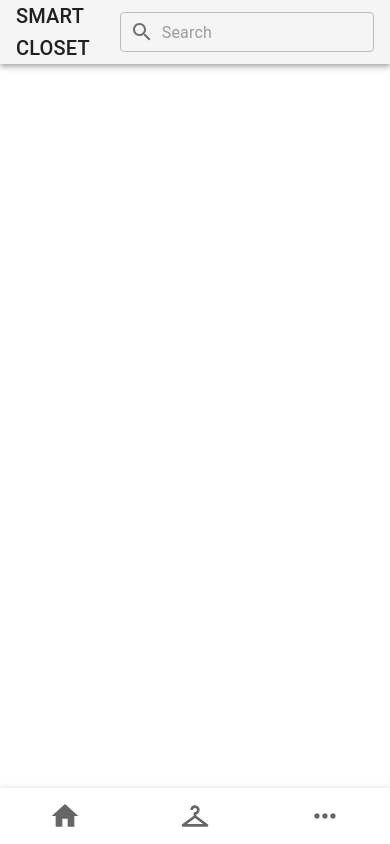
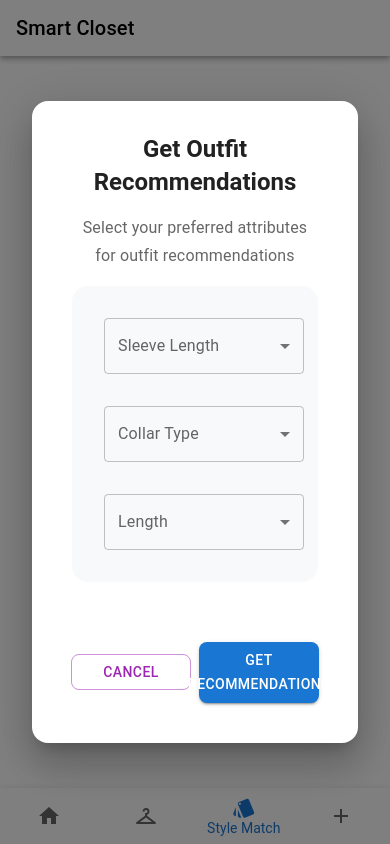
Before and after one commit to Tejaswini21nalla/smart-closet-ui, a React (Create React App) app: page /style in a window 390 px wide. Built offline with nearby package versions, Linux system fonts and the light colour scheme.

Commit message:
feat: UI improvements for web and mobile views
- Updated header icons size and spacing for web view
- Added selected state indication for header icons
- Fixed welcome message layout
- Improved mobile navigation
- Added RecommendationDialog component

```diff
--- a/src/SmartCloset.js
+++ b/src/SmartCloset.js
@@ -1,17 +1,88 @@
-import React, { useState, useCallback } from 'react';
-import { BrowserRouter as Router, Route, Routes } from 'react-router-dom';
-import { Snackbar, Alert, Container } from '@mui/material';
-import Header from './components/Header';
-import UploadDialog from './components/UploadDialog';
-import BottomNavigationBar from './components/BottomNavigationBar';
+import React, { useState } from 'react';
+import { BrowserRouter as Router, Routes, Route, useNavigate, useLocation } from 'react-router-dom';
+import {
+  AppBar,
+  Toolbar,
+  Typography,
+  IconButton,
+  Box,
+  useTheme,
+  useMediaQuery,
+  BottomNavigation,
+  BottomNavigationAction,
+  Paper,
+} from '@mui/material';
+import HomeIcon from '@mui/icons-material/Home';
+import ClosetIcon from '@mui/icons-material/CheckroomOutlined';
+import StyleIcon from '@mui/icons-material/Style';
+import AddIcon from '@mui/icons-material/Add';
+import RecommendationDialog from './components/RecommendationDialog';
 import HomePage from './pages/HomePage';
 import ClosetPage from './pages/ClosetPage';
-import MorePage from './pages/MorePage';
+import UploadDialog from './components/UploadDialog';
+import { Snackbar, Alert } from '@mui/material';
 
-function SmartCloset() {
+function MobileNavigation({ onAddClick }) {
+  const navigate = useNavigate();
+  const location = useLocation();
+  const [value, setValue] = useState(location.pathname);
+
+  const handleChange = (event, newValue) => {
+    setValue(newValue);
+    navigate(newValue);
+  };
+
+  return (
+    <Paper
+      sx={{
+        position: 'fixed',
+        bottom: 0,
+        left: 0,
+        right: 0,
+        zIndex: 1000,
+        display: { xs: 'block', sm: 'none' }
+      }}
+      elevation={3}
+    >
+      <BottomNavigation value={value} onChange={handleChange}>
+        <BottomNavigationAction
+          label="Home"
+          value="/"
+          icon={<HomeIcon />}
+        />
+        <BottomNavigationAction
+          label="Closet"
+          value="/closet"
+          icon={<ClosetIcon />}
+        />
+        <BottomNavigationAction
+          label="Style Match"
+          value="/style"
+          icon={<StyleIcon />}
+        />
+        <BottomNavigationAction
+          label="Add Item"
+          value="/add"
+          icon={<AddIcon />}
+          onClick={(e) => {
+            e.preventDefault();
+            onAddClick();
+          }}
+        />
+      </BottomNavigation>
+    </Paper>
+  );
+}
+
+function AppContent() {
   const [open, setOpen] = useState(false);
   const [file, setFile] = useState(null);
   const [shouldRefreshCloset, setShouldRefreshCloset] = useState(false);
+  const [openRecommendations, setOpenRecommendations] = useState(false);
+  const theme = useTheme();
+  const isMobile = useMediaQuery(theme.breakpoints.down('sm'));
+  const navigate = useNavigate();
+  const location = useLocation();
 
   const handleClickOpen = () => setOpen(true);
 
@@ -22,35 +93,82 @@ function SmartCloset() {
 
   const handleFileChange = (event) => setFile(event.target.files[0]);
 
-  const handleItemAdded = useCallback(() => {
+  const handleItemAdded = () => {
     setShouldRefreshCloset(true);
-  }, []);
+  };
+
+  const handleCloseRecommendations = () => {
+    setOpenRecommendations(false);
+  };
+
+  const handleNavigation = (path) => {
+    navigate(path);
+  };
+
+  const isSelected = (path) => location.pathname === path;
 
   return (
-    <Router>
-      <div>
-        <Header onAddClick={handleClickOpen} />
-        <UploadDialog
-          open={open}
-          onClose={handleClose}
-          onFileChange={handleFileChange}
-          file={file}
-          onItemAdded={handleItemAdded}
-        />
+    <Box sx={{
+      display: 'flex',
+      flexDirection: 'column',
+      minHeight: '100vh',
+      bgcolor: '#fff'
+    }}>
+      <AppBar position="static" sx={{ backgroundColor: 'white', color: 'black' }}>
+        <Toolbar>
+          <Typography variant="h6" component="div" sx={{ flexGrow: 1 }}>
+            Smart Closet
+          </Typography>
+          <Box sx={{
+            display: { xs: 'none', sm: 'flex' },
+            gap: 3,
+            mr: 2
+          }}>
+            <IconButton
+              color={isSelected('/') ? 'primary' : 'inherit'}
+              onClick={() => handleNavigation('/')}
+              sx={{
+                padding: { sm: '12px' },
+                '& .MuiSvgIcon-root': {
+                  fontSize: { sm: '28px' }
+                }
+              }}
+            >
+              <HomeIcon />
+            </IconButton>
+            <IconButton
+              color={isSelected('/closet') ? 'primary' : 'inherit'}
+              onClick={() => handleNavigation('/closet')}
+              sx={{
+                padding: { sm: '12px' },
+                '& .MuiSvgIcon-root': {
+                  fontSize: { sm: '28px' }
+                }
+              }}
+            >
+              <ClosetIcon />
+            </IconButton>
+            <IconButton
+              color={isSelected('/style') ? 'primary' : 'inherit'}
+              onClick={() => handleNavigation('/style')}
+              sx={{
+                padding: { sm: '12px' },
+                '& .MuiSvgIcon-root': {
+                  fontSize: { sm: '28px' }
+                }
+              }}
+            >
+              <StyleIcon />
+            </IconButton>
+          </Box>
+        </Toolbar>
+      </AppBar>
 
-        {/* Success Snackbar */}
-        <Snackbar
-          open={false}
-          autoHideDuration={5000}
-          onClose={() => false}
-          anchorOrigin={{ vertical: 'top', horizontal: 'center' }}
-        >
-          <Alert onClose={() => false} severity="success" sx={{ width: '100%' }}>
-            Image uploaded successfully!
-          </Alert>
-        </Snackbar>
-
-        {/* Routes for Page Navigation */}
+      <Box sx={{
+        flex: 1,
+        overflow: 'auto',
+        pb: isMobile ? 7 : 0
+      }}>
         <Routes>
           <Route path="/" element={<HomePage onAddClick={handleClickOpen} />} />
           <Route
@@ -62,12 +180,41 @@ function SmartCloset() {
               />
             }
           />
-          <Route path="/more" element={<MorePage />} />
+          <Route
+            path="/style"
+            element={<RecommendationDialog open={true} onClose={() => {}} />}
+          />
         </Routes>
+      </Box>
 
-        {/* Bottom Navigation */}
-        <BottomNavigationBar />
-      </div>
+      {isMobile && <MobileNavigation onAddClick={handleClickOpen} />}
+
+      <UploadDialog
+        open={open}
+        onClose={handleClose}
+        onFileChange={handleFileChange}
+        file={file}
+        onItemAdded={handleItemAdded}
+      />
+
+      <Snackbar
+        open={shouldRefreshCloset}
+        autoHideDuration={3000}
+        onClose={() => setShouldRefreshCloset(false)}
+        anchorOrigin={{ vertical: 'bottom', horizontal: 'center' }}
+      >
+        <Alert onClose={() => false} severity="success" sx={{ width: '100%' }}>
+          Image uploaded successfully!
+        </Alert>
+      </Snackbar>
+    </Box>
+  );
+}
+
+function SmartCloset() {
+  return (
+    <Router>
+      <AppContent />
     </Router>
   );
 }
--- /dev/null
+++ b/src/components/RecommendationDialog.js
@@ -0,0 +1,201 @@
+import React, { useState } from 'react';
+import {
+  Dialog,
+  DialogActions,
+  DialogContent,
+  DialogTitle,
+  Button,
+  FormControl,
+  InputLabel,
+  Select,
+  MenuItem,
+  Box,
+  Paper,
+  Typography,
+  styled,
+} from '@mui/material';
+
+const StyledPaper = styled(Paper)(({ theme }) => ({
+  padding: theme.spacing(3),
+  marginBottom: theme.spacing(2),
+  backgroundColor: '#f8f9fa',
+  borderRadius: theme.spacing(2),
+}));
+
+const StyledFormControl = styled(FormControl)(({ theme }) => ({
+  margin: theme.spacing(1),
+  minWidth: 200,
+}));
+
+const SLEEVE_OPTIONS = [
+  { value: "sleeveless", label: "Sleeveless" },
+  { value: "short-sleeve", label: "Short Sleeve" },
+  { value: "medium-sleeve", label: "Medium Sleeve" },
+  { value: "long-sleeve", label: "Long Sleeve" },
+];
+
+const COLLAR_OPTIONS = [
+  { value: "V-shape", label: "V-Shape" },
+  { value: "square", label: "Square" },
+  { value: "round", label: "Round" },
+  { value: "standing", label: "Standing" },
+  { value: "lapel", label: "Lapel" },
+  { value: "suspenders", label: "Suspenders" },
+];
+
+const LENGTH_OPTIONS = [
+  { value: "three-point", label: "Three Point" },
+  { value: "medium short", label: "Medium Short" },
+  { value: "three-quarter", label: "Three Quarter" },
+  { value: "long", label: "Long" },
+];
+
+function RecommendationDialog({ open, onClose }) {
+  const [attributes, setAttributes] = useState({
+    sleeve_length: "",
+    collar_type: "",
+    lower_length: "",
+  });
+
+  const handleChange = (event) => {
+    const { name, value } = event.target;
+    setAttributes(prev => ({
+      ...prev,
+      [name]: value
+    }));
+  };
+
+  const handleSubmit = async () => {
+    // Convert empty strings to "NA"
+    const finalAttributes = {
+      sleeve_length: attributes.sleeve_length || "NA",
+      collar_type: attributes.collar_type || "NA",
+      lower_length: attributes.lower_length || "NA",
+    };
+
+    try {
+      const response = await fetch('http://127.0.0.1:5000/recommend', {
+        method: 'POST',
+        headers: {
+          'Content-Type': 'application/json',
+        },
+        body: JSON.stringify(finalAttributes),
+      });
+
+      if (!response.ok) {
+        throw new Error('Failed to get recommendations');
+      }
+
+      const data = await response.json();
+      console.log('Recommendations:', data);
+      // Handle the recommendations data here
+      onClose();
+    } catch (error) {
+      console.error('Error:', error);
+    }
+  };
+
+  return (
+    <Dialog
+      open={open}
+      onClose={onClose}
+      maxWidth="sm"
+      fullWidth
+      PaperProps={{
+        style: {
+          borderRadius: 16,
+          padding: '16px',
+        },
+      }}
+    >
+      <DialogTitle sx={{ textAlign: 'center', typography: 'h5', fontWeight: 'bold' }}>
+        Get Outfit Recommendations
+      </DialogTitle>
+      <DialogContent>
+        <Typography variant="subtitle1" sx={{ mb: 2, textAlign: 'center', color: 'text.secondary' }}>
+          Select your preferred attributes for outfit recommendations
+        </Typography>
+        <StyledPaper elevation={0}>
+          <Box sx={{ display: 'flex', flexDirection: 'column', gap: 2 }}>
+            <StyledFormControl>
+              <InputLabel>Sleeve Length</InputLabel>
+              <Select
+                name="sleeve_length"
+                value={attributes.sleeve_length}
+                onChange={handleChange}
+                label="Sleeve Length"
+              >
+                <MenuItem value="">
+                  <em>Any</em>
+                </MenuItem>
+                {SLEEVE_OPTIONS.map((option) => (
+                  <MenuItem key={option.value} value={option.value}>
+                    {option.label}
+                  </MenuItem>
+                ))}
+              </Select>
+            </StyledFormControl>
+
+            <StyledFormControl>
+              <InputLabel>Collar Type</InputLabel>
+              <Select
+                name="collar_type"
+                value={attributes.collar_type}
+                onChange={handleChange}
+                label="Collar Type"
+              >
+                <MenuItem value="">
+                  <em>Any</em>
+                </MenuItem>
+                {COLLAR_OPTIONS.map((option) => (
+                  <MenuItem key={option.value} value={option.value}>
+                    {option.label}
+                  </MenuItem>
+                ))}
+              </Select>
+            </StyledFormControl>
+
+            <StyledFormControl>
+              <InputLabel>Length</InputLabel>
+              <Select
+                name="lower_length"
+                value={attributes.lower_length}
+                onChange={handleChange}
+                label="Length"
+              >
+                <MenuItem value="">
+                  <em>Any</em>
+                </MenuItem>
+                {LENGTH_OPTIONS.map((option) => (
+                  <MenuItem key={option.value} value={option.value}>
+                    {option.label}
+                  </MenuItem>
+                ))}
+              </Select>
+            </StyledFormControl>
+          </Box>
+        </StyledPaper>
+      </DialogContent>
+      <DialogActions sx={{ justifyContent: 'center', p: 3 }}>
+        <Button
+          onClick={onClose}
+          color="secondary"
+          variant="outlined"
+          sx={{ borderRadius: 2, minWidth: 120 }}
+        >
+          Cancel
+        </Button>
+        <Button
+          onClick={handleSubmit}
+          color="primary"
+          variant="contained"
+          sx={{ borderRadius: 2, minWidth: 120 }}
+        >
+          Get Recommendations
+        </Button>
+      </DialogActions>
+    </Dialog>
+  );
+}
+
+export default RecommendationDialog;
--- a/src/components/WelcomeMessage.js
+++ b/src/components/WelcomeMessage.js
@@ -15,7 +15,7 @@ function WelcomeMessage({ onAddClick }) {
       <Typography color="textSecondary">
         Easily manage your wardrobe and find the perfect outfit.
       </Typography>
-      {isMobile && (
+
         <Button
           variant="contained"
           color="primary"
@@ -25,7 +25,7 @@ function WelcomeMessage({ onAddClick }) {
         >
           Add Item
         </Button>
-      )}
+
     </Paper>
   );
 }
--- a/src/pages/HomePage.js
+++ b/src/pages/HomePage.js
@@ -7,10 +7,12 @@ function HomePage({ onAddClick }) {
     <Box
       sx={{
         display: 'flex',
+        flexDirection: 'column',
         alignItems: 'center',
         justifyContent: 'center',
-        padding:'20px',
-        marginTop: '240px'
+        minHeight: 'calc(100vh - 140px)', // Adjust for AppBar and padding
+        textAlign: 'center',
+        px: 2
       }}
     >
       <WelcomeMessage onAddClick={onAddClick} />
```
